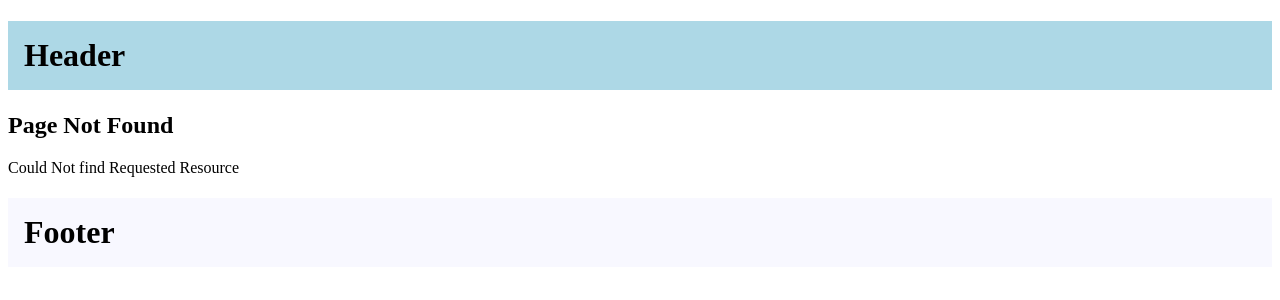
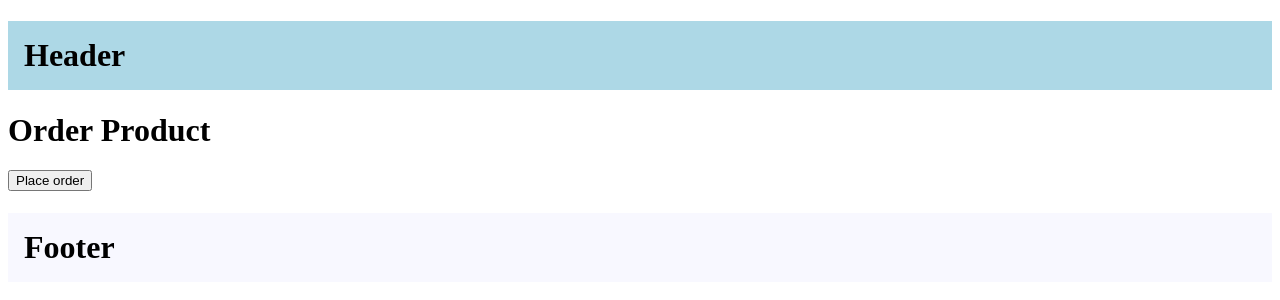
Before and after one commit to PiyushGoyal12/learning-Next, a Next.js app: page /order-product in a window 1280 px wide. Before the commit this address had no page. Shown: the top 300 px of the page. Built offline with nearby package versions, Linux system fonts and the light colour scheme.

Commit message:
Navigating Programatically

```diff
--- /dev/null
+++ b/src/app/order-product/page.tsx
@@ -0,0 +1,13 @@
+"use client";
+import { useRouter } from "next/navigation";
+
+export default function OrderProduct() {
+    const router=useRouter()
+    const handleClick=()=>{
+        console.log("Placing your Order");
+        router.push("/")
+    }
+    return <><h1>Order Product</h1>
+    <button onClick={handleClick}>Place order</button>
+        </>;
+}
--- a/src/app/products/[productId]/reviews/[reviewId]/page.tsx
+++ b/src/app/products/[productId]/reviews/[reviewId]/page.tsx
@@ -1,4 +1,4 @@
-import { notFound } from "next/navigation";
+import { notFound, redirect } from "next/navigation";
 
 export default async function ReviewDetails({
     params,
@@ -7,7 +7,8 @@
 }) {
     const { productId, reviewId } = await params;
     if (parseInt(reviewId) > 1000) {
-        notFound();
+        redirect("/products");
+        // notFound();
     }
     return (
         <h1>
```
Also changed, not shown: src/components/new.txt (added).
